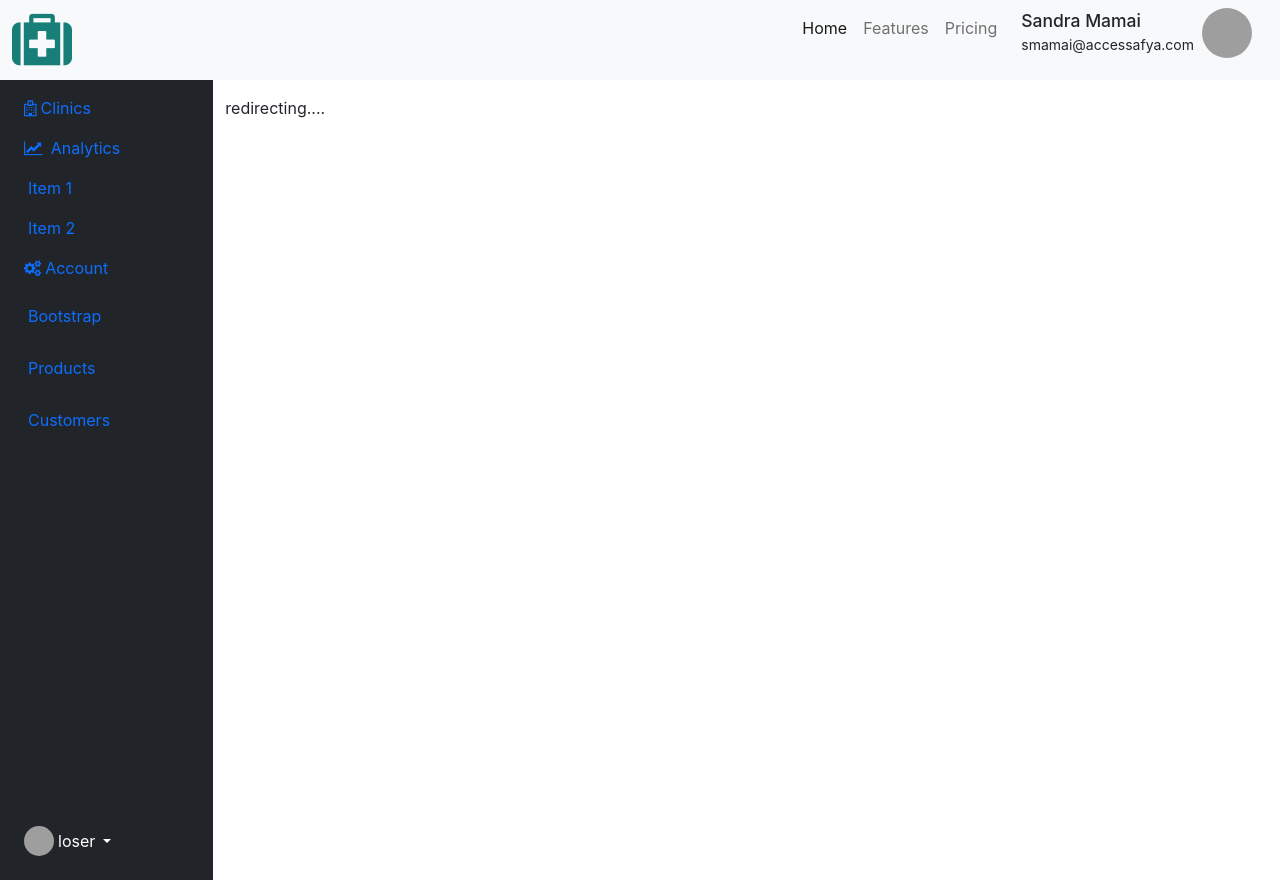
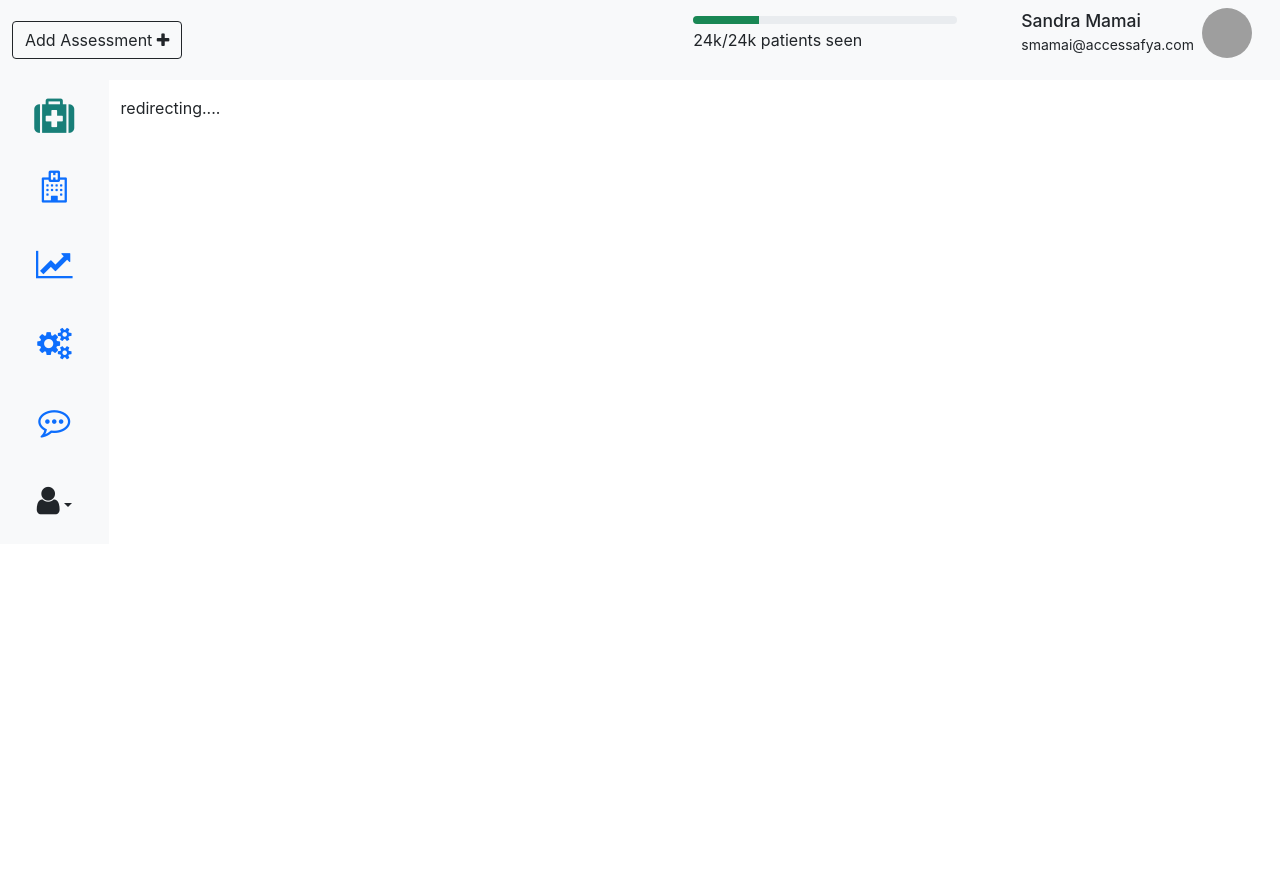
Before and after one commit to brianwachira/AATA, a React (Create React App) app in the folder frontend/: page / in a window 1280 px wide. After the commit the page ends 800 px from the top, so only its background shows below. Built offline with nearby package versions, Linux system fonts and the light colour scheme; grey boxes are pictures that could not be loaded.

Commit message:
[ENHANCEMENT] : navbar, sidebar and layout

```diff
--- a/frontend/src/Components/Layout/layout.js
+++ b/frontend/src/Components/Layout/layout.js
@@ -9,7 +9,7 @@ const Layout = (props) => {
                 <NavBar />
                 <div className="container-fluid">
                     <div className="row flex-nowrap">
-                        <div className="col-auto col-md-3 col-xl-2 px-sm-2 px-0 bg-dark">
+                        <div className="col-sm-auto bg-light sticky-top">
                             <SideBar/>
                         </div>
                         <div className="col py-3">
--- a/frontend/src/Components/Navbar/navbar.js
+++ b/frontend/src/Components/Navbar/navbar.js
@@ -1,31 +1,34 @@
 import { Link } from "react-router-dom"
 import ProfileCard from "../ProfileCard/profilecard";
+import './navbar.scss'
 const NavBar = () => {
 
     return (
         <>
-            <nav class="navbar navbar-expand-lg navbar-light bg-light">
-                <div class="container-fluid">
-                    <Link to='/' passHref><a class="navbar-brand" href="replace"><i className="fa fa-medkit  fa-3x icon-custom text-center" aria-hidden="true"></i></a></Link>
-                    <button class="navbar-toggler" type="button" data-bs-toggle="collapse" data-bs-target="#navbarNav" aria-controls="navbarNav" aria-expanded="false" aria-label="Toggle navigation">
-                        <span class="navbar-toggler-icon"></span>
+            <nav className="navbar navbar-expand-lg navbar-light bg-light">
+                <div className="container-fluid">
+                    <Link to='/' passHref>
+                        <a className="navbar-brand" href="replace">
+                        <button type="button" class="btn btn-outline-dark">Add Assessment <i class="fa fa-plus" aria-hidden="true"></i></button>
+                        </a>
+                    </Link>
+                    <img src="https://github.com/mdo.png" alt="hugenerd" width="30" height="30" class="rounded-circle d-block d-lg-none" />
+                    <button className="navbar-toggler" type="button" data-bs-toggle="collapse" data-bs-target="#navbarNav" aria-controls="navbarNav" aria-expanded="false" aria-label="Toggle navigation">
+                        <span className="navbar-toggler-icon"></span>
                     </button>
-                    <div class="collapse navbar-collapse" id="navbarNav">
-                        <ul class="w-100 navbar-nav justify-contend-end nav justify-content-end">
-                            <li class="nav-item">
-                                <a class="nav-link active" aria-current="page">Home</a>
+                    <div className="collapse navbar-collapse" id="navbarNav">
+                        <ul className="w-100 navbar-nav justify-contend-center nav justify-content-lg-end">
+                            <li className="nav-item pt-2 pe-5">
+                                <div className="progress">
+                                    <div className="progress-bar bg-success" role="progressbar" style={{ width: "25%" }} aria-valuenow="25" aria-valuemin="0" aria-valuemax="100"></div>
+                                </div>
+                                <p className="mt-1">24k/24k patients seen</p>
                             </li>
-                            <li class="nav-item">
-                                <a class="nav-link">Features</a>
-                            </li>
-                            <li class="nav-item">
-                                <a class="nav-link">Pricing</a>
-                            </li>
-                            <li class="nav-item">
+                            <li className="nav-item d-none d-lg-block">
                                 <ProfileCard
-                                    firstName = "Sandra"
-                                    lastName = "Mamai"
-                                    email= "smamai@accessafya.com"/>
+                                    firstName="Sandra"
+                                    lastName="Mamai"
+                                    email="smamai@accessafya.com" />
                             </li>
                         </ul>
                     </div>
--- a/frontend/src/Components/Navbar/navbar.scss
+++ b/frontend/src/Components/Navbar/navbar.scss
@@ -0,0 +1,4 @@
+.progress{
+    width: 22em;
+    height: .5rem;
+}
--- a/frontend/src/Components/SideBar/sidebar.js
+++ b/frontend/src/Components/SideBar/sidebar.js
@@ -3,78 +3,41 @@ const SideBar = () => {
 
     return (
         <>
-            <div class="d-flex flex-column align-items-center align-items-sm-start px-3 pt-2 text-white min-vh-100">
-                <ul class="nav nav-pills flex-column mb-sm-auto mb-0 align-items-sm-start align-items-center" id="menu">
+            <div class="d-flex flex-sm-column flex-row flex-nowrap bg-light align-items-center sticky-top">
+                <a href="/" class="d-block p-3 link-dark text-decoration-none" title="" data-bs-toggle="tooltip" data-bs-placement="right" data-bs-original-title="Icon-only">
+
+                <i className="fa fa-medkit  fs-1 icon-custom text-center" aria-hidden="true"></i>
+                </a>
+                <ul class="nav nav-pills nav-flush flex-sm-column flex-row flex-nowrap mb-auto mx-auto text-center justify-content-between w-100 px-3 align-items-center">
                     <li class="nav-item">
-                        <a class="nav-link align-middle px-0">
-                        <i class="fa fa-hospital-o fa-1x" aria-hidden="true"></i><span class="ms-1 d-none d-sm-inline">Clinics</span>
+                        <a href="#" class="nav-link py-3 px-2" title="" data-bs-toggle="tooltip" data-bs-placement="right" data-bs-original-title="Home">
+                        <i class="fa fa-hospital-o h2" aria-hidden="true"></i>
                         </a>
                     </li>
                     <li>
-                        <a href="#submenu1" data-bs-toggle="collapse" class="nav-link px-0 align-middle">
-                        <i class="fa fa-line-chart fa-1x" aria-hidden="true"></i> <span class="ms-1 d-none d-sm-inline">Analytics</span> </a>
-                        <ul class="collapse show nav flex-column ms-1" id="submenu1" data-bs-parent="#menu">
-                            <li class="w-100">
-                                <a class="nav-link px-0"> <span class="d-none d-sm-inline">Item</span> 1 </a>
-                            </li>
-                            <li>
-                                <a class="nav-link px-0"> <span class="d-none d-sm-inline">Item</span> 2 </a>
-                            </li>
-                        </ul>
+                        <a href="#" class="nav-link py-3 px-2" title="" data-bs-toggle="tooltip" data-bs-placement="right" data-bs-original-title="Dashboard">
+                        <i class="fa fa-line-chart h2" aria-hidden="true"></i>
+                        </a>
                     </li>
                     <li>
-                        <a class="nav-link px-0 align-middle">
-                        <i class="fa fa-cogs" aria-hidden="true"></i><span class="ms-1 d-none d-sm-inline">Account</span></a>
+                        <a href="#" class="nav-link py-3 px-2" title="" data-bs-toggle="tooltip" data-bs-placement="right" data-bs-original-title="Orders">
+                        <i class="fa fa-cogs h2" aria-hidden="true"></i>
+                        </a>
                     </li>
                     <li>
-                        <a href="#submenu2" data-bs-toggle="collapse" class="nav-link px-0 align-middle ">
-                            <i class="fs-4 bi-bootstrap"></i> <span class="ms-1 d-none d-sm-inline">Bootstrap</span></a>
-                        <ul class="collapse nav flex-column ms-1" id="submenu2" data-bs-parent="#menu">
-                            <li class="w-100">
-                                <a class="nav-link px-0"> <span class="d-none d-sm-inline">Item</span> 1</a>
-                            </li>
-                            <li>
-                                <a class="nav-link px-0"> <span class="d-none d-sm-inline">Item</span> 2</a>
-                            </li>
-                        </ul>
-                    </li>
-                    <li>
-                        <a href="#submenu3" data-bs-toggle="collapse" class="nav-link px-0 align-middle">
-                            <i class="fs-4 bi-grid"></i> <span class="ms-1 d-none d-sm-inline">Products</span> </a>
-                        <ul class="collapse nav flex-column ms-1" id="submenu3" data-bs-parent="#menu">
-                            <li class="w-100">
-                                <a class="nav-link px-0"> <span class="d-none d-sm-inline">Product</span> 1</a>
-                            </li>
-                            <li>
-                                <a class="nav-link px-0"> <span class="d-none d-sm-inline">Product</span> 2</a>
-                            </li>
-                            <li>
-                                <a class="nav-link px-0"> <span class="d-none d-sm-inline">Product</span> 3</a>
-                            </li>
-                            <li>
-                                <a class="nav-link px-0"> <span class="d-none d-sm-inline">Product</span> 4</a>
-                            </li>
-                        </ul>
-                    </li>
-                    <li>
-                        <a class="nav-link px-0 align-middle">
-                            <i class="fs-4 bi-people"></i> <span class="ms-1 d-none d-sm-inline">Customers</span> </a>
+                        <a href="#" class="nav-link py-3 px-2" title="" data-bs-toggle="tooltip" data-bs-placement="right" data-bs-original-title="Products">
+                        <i class="fa fa-commenting-o h2" aria-hidden="true"></i>
+                        </a>
                     </li>
                 </ul>
-                <hr />
-                <div class="dropdown pb-4">
-                    <a class="d-flex align-items-center text-white text-decoration-none dropdown-toggle" id="dropdownUser1" data-bs-toggle="dropdown" aria-expanded="false">
-                        <img src="https://github.com/mdo.png" alt="hugenerd" width="30" height="30" class="rounded-circle" />
-                        <span class="d-none d-sm-inline mx-1">loser</span>
+                <div class="dropdown">
+                    <a href="#" class="d-flex align-items-center justify-content-center p-3 link-dark text-decoration-none dropdown-toggle" id="dropdownUser3" data-bs-toggle="dropdown" aria-expanded="false">
+                    <i class="fa fa-user h2" aria-hidden="true"></i>
                     </a>
-                    <ul class="dropdown-menu dropdown-menu-dark text-small shadow" aria-labelledby="dropdownUser1">
-                        <li><a class="dropdown-item">Clinics</a></li>
-                        <li><a class="dropdown-item">Analytics</a></li>
-                        <li><a class="dropdown-item">Account</a></li>
-                        <li>
-                            <hr class="dropdown-divider" />
-                        </li>
-                        <li><a class="dropdown-item">Sign out</a></li>
+                    <ul class="dropdown-menu text-small shadow" aria-labelledby="dropdownUser3">
+                        <li><a class="dropdown-item" href="#">New project...</a></li>
+                        <li><a class="dropdown-item" href="#">Settings</a></li>
+                        <li><a class="dropdown-item" href="#">Profile</a></li>
                     </ul>
                 </div>
             </div>
```
